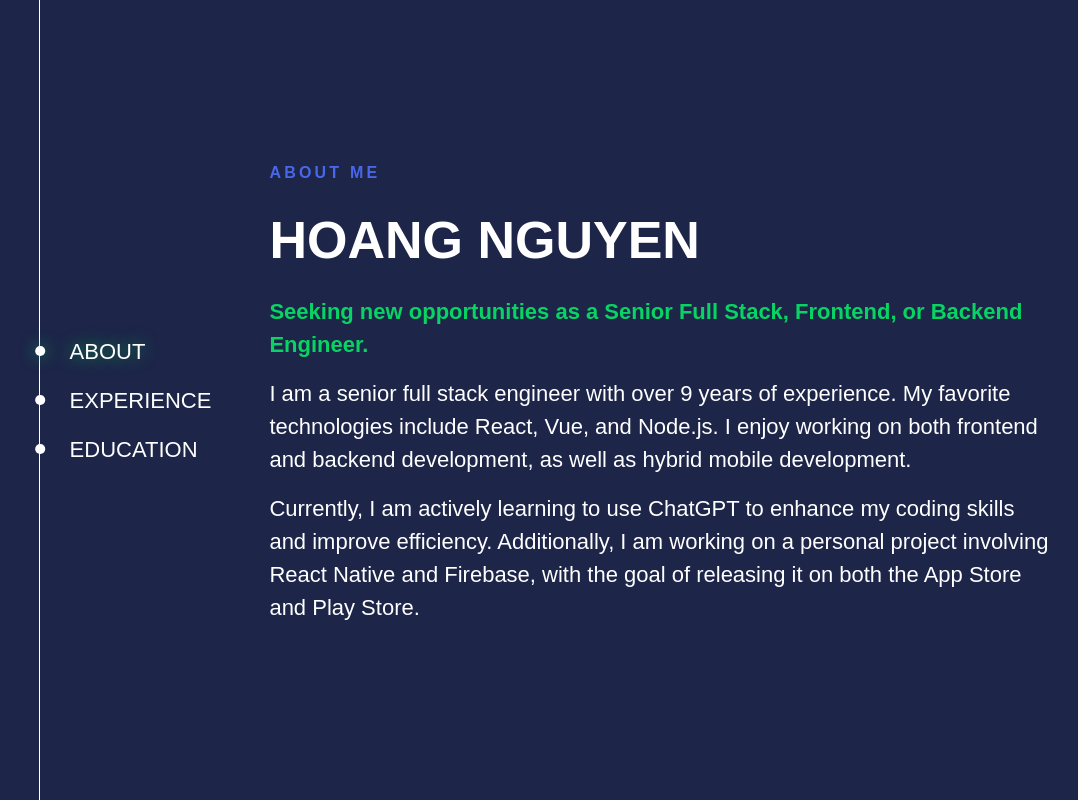
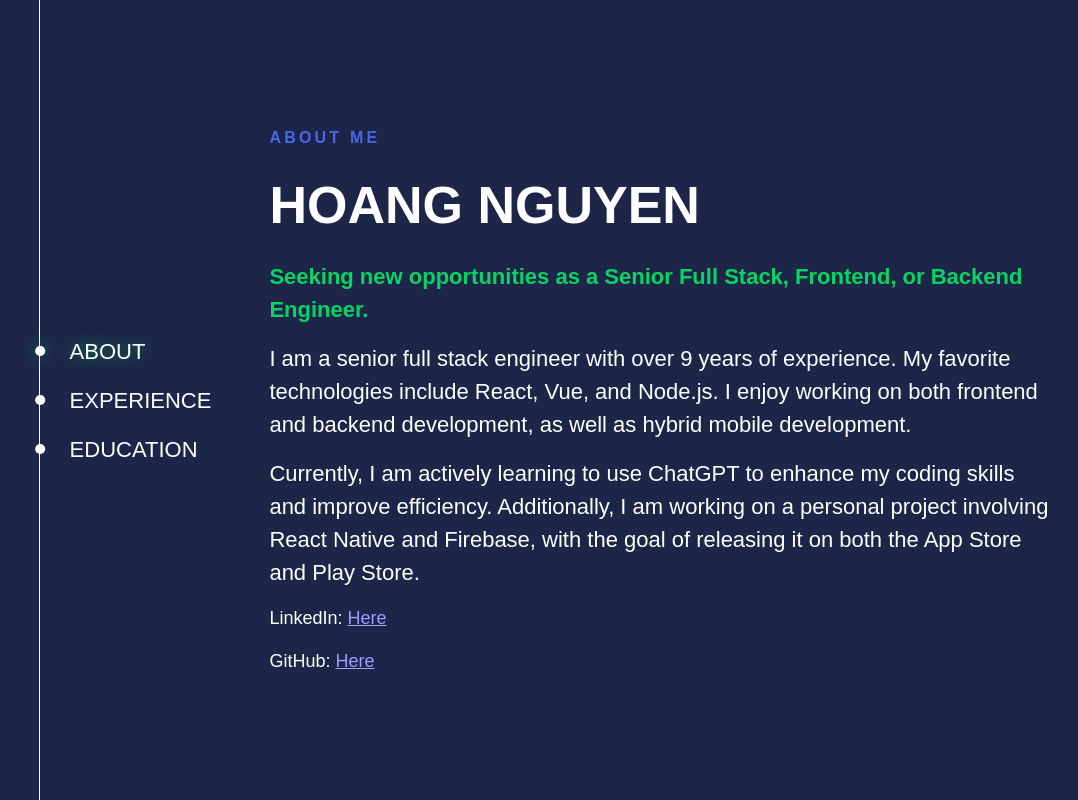
Before and after one commit to mmxcrono/my-resume, a Vue app: page /#/ in a window 1280 px wide. Shown: the whole page, without its empty margins (9-1087 px from the left). Built offline with nearby package versions, Linux system fonts and the light colour scheme; a small style sheet from the web is missing.

Commit message:
feat: Add social media links

```diff
--- a/src/screens/AboutMe.vue
+++ b/src/screens/AboutMe.vue
@@ -14,7 +14,8 @@
       I am working on a personal project involving React Native and Firebase, with the goal of releasing it on both the
       App Store and Play Store.
     </p>
-    <p></p>
+    <p>LinkedIn: <a href="https://linkedin.com/in/hoangn" target="linkedin">Here</a></p>
+    <p>GitHub: <a href="https://github.com/mmxcrono" target="linkedin">Here</a></p>
   </div>
 </template>
 
```
